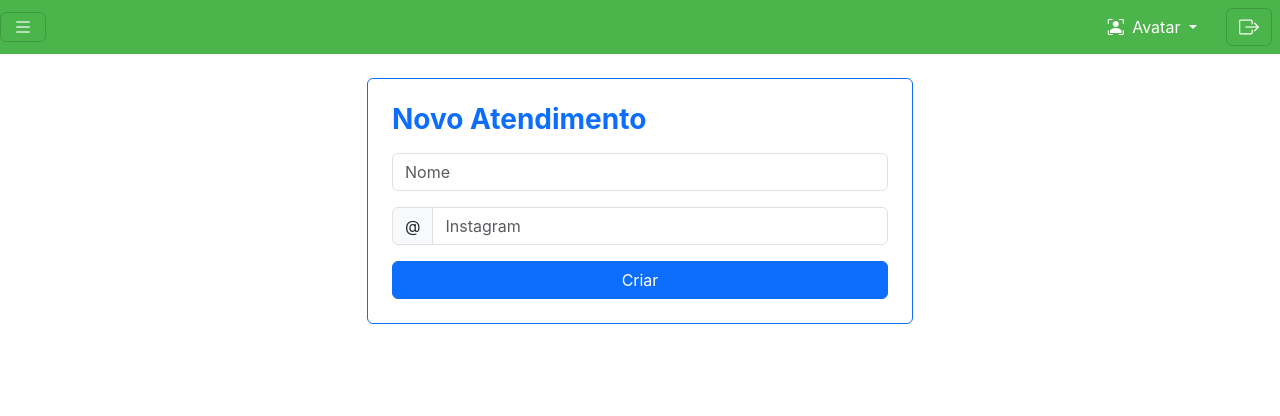
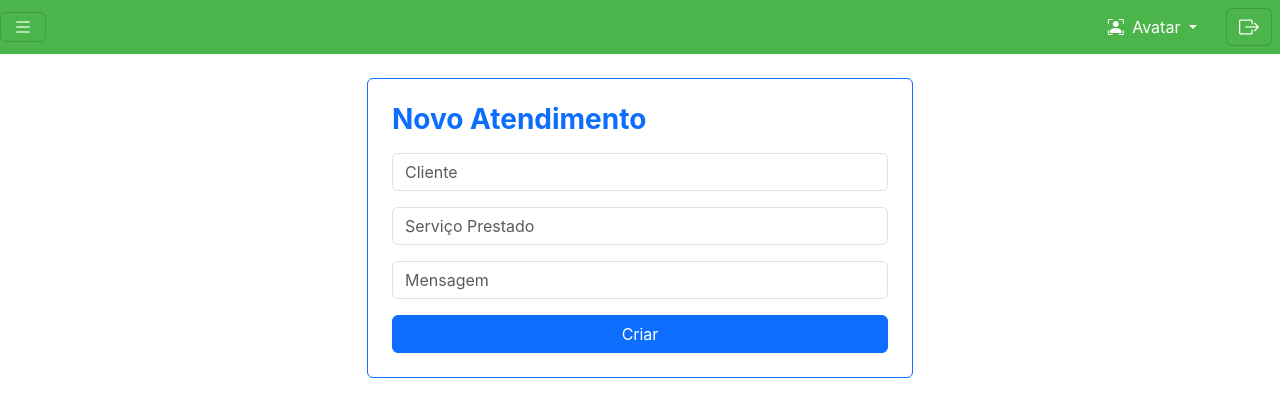
Before and after one commit to eliezeromaciel/vemamigaREACT, a React (Create React App) app: page / in a window 1280 px wide. Shown: the top 416 px of the page. Built offline with nearby package versions, Linux system fonts and the light colour scheme.

Commit message:
cria pasta data para armazenar 'banco de dados'

```diff
--- /dev/null
+++ b/src/components/data/database.js
@@ -0,0 +1,27 @@
+const clientesCadastrados = [
+  'Ana Souza',
+  'Bruna Lima',
+  'Carla Mendes',
+  'Carlos Magnum',
+  'Daniela Farias',
+  'Fernanda Rocha',
+  'Gabriela Silva',
+  'Helena Costa',
+  'Jeferson Silva',
+  'Adalberta Felisbrina Souza Cândido'
+]
+
+const tipoServicosCadastrados = [
+  'corte',
+  'escova',
+  'coloração',
+  'manicure',
+  'pedicure',
+  'hidratação',
+  'corte infantil',
+  'tratamento capilar',
+  'maquiagem',
+  'design sobrancelhas'
+]
+
+export {clientesCadastrados, tipoServicosCadastrados}
--- a/src/pages/dashboard/index.js
+++ b/src/pages/dashboard/index.js
@@ -1,75 +1,6 @@
 import {React, useState } from 'react'
 
-const clientesCadastrados = [
-  'Ana Souza',
-  'Bruna Lima',
-  'Carla Mendes',
-  'Carlos Magnum',
-  'Daniela Farias',
-  'Fernanda Rocha',
-  'Gabriela Silva',
-  'Helena Costa',
-  'Jeferson Silva',
-  'Adalberta Felisbrina Souza Cândido'
-]
-
-// const Dashboards = () => {
-//   const [input, setInput] = useState('')
-//   const [sugestoes, setSugestoes] = useState([])
-
-//   const handleChange = (e) => {
-//     const valor = e.target.value
-//     setInput(valor)
-
-//     if (valor.length > 0) {
-//       const filtrados = clientesCadastrados.filter((cliente) =>
-//         cliente.toLowerCase().includes(valor.toLowerCase())
-//       )
-//       setSugestoes(filtrados)
-//     } else {
-//       setSugestoes([])
-//     }
-//   }
-
-//   const handleSelect = (nome) => {
-//     setInput(nome)
-//     setSugestoes([])
-//   }
-
-//   return (
-//     <div className="container mt-3">
-//       <label className="form-label">Nome da Cliente</label>
-//       <input
-//         type="text"
-//         className="form-control"
-//         value={input}
-//         onChange={handleChange}
-//         placeholder="Digite o nome..."
-//       />
-
-
-//       {sugestoes.length > 0 && (
-//         <ul
-//           className="list-group position-absolute mt-1 shadow"
-//           style={{ zIndex: 10 }}
-//         >
-//           {sugestoes.map((cliente, index) => (
-//             <li
-//               key={index}
-//               className="list-group-item list-group-item-action"
-//               onClick={() => handleSelect(cliente)}
-//               style={{ cursor: 'pointer' }}
-//             >
-//               {cliente}
-//             </li>
-//           ))}
-//         </ul>
-//       )}
-
-
-//     </div>
-//   )
-// }
+import {clientesCadastrados, tipoServicosCadastrados} from '../../components/data/database.js'
 
 
 const Dashboard = () => {
@@ -108,7 +39,7 @@ const Dashboard = () => {
                   className="form-control"
                   type="text"
                   name="nome"
-                  placeholder="Nome"
+                  placeholder="Cliente"
                   maxLength="30"
                   required
                   value={inputNomeCliente}
@@ -136,19 +67,29 @@ const Dashboard = () => {
               </div>
 
 
-              {/* instagram */}
+              {/* serviço prestado */}
               <div className="mb-3">
-                <div className="input-group">
-                  <span className="input-group-text">@</span>
                 <input
                   className="form-control"
                   type="text"
-                    name="instagram"
-                    placeholder="Instagram"
+                  name="servicoPrestado"
+                  placeholder="Serviço Prestado"
                   maxLength="30"
                   required
                 />
               </div>
+
+
+              {/* mensagem */}
+              <div className="mb-3">
+                <input
+                  className="form-control"
+                  type="text"
+                  name="mensagem"
+                  placeholder="Mensagem"
+                  maxLength="300"
+                  required
+                />
               </div>
 
 
```
Lines whose indentation alone changed are shown as unchanged.
